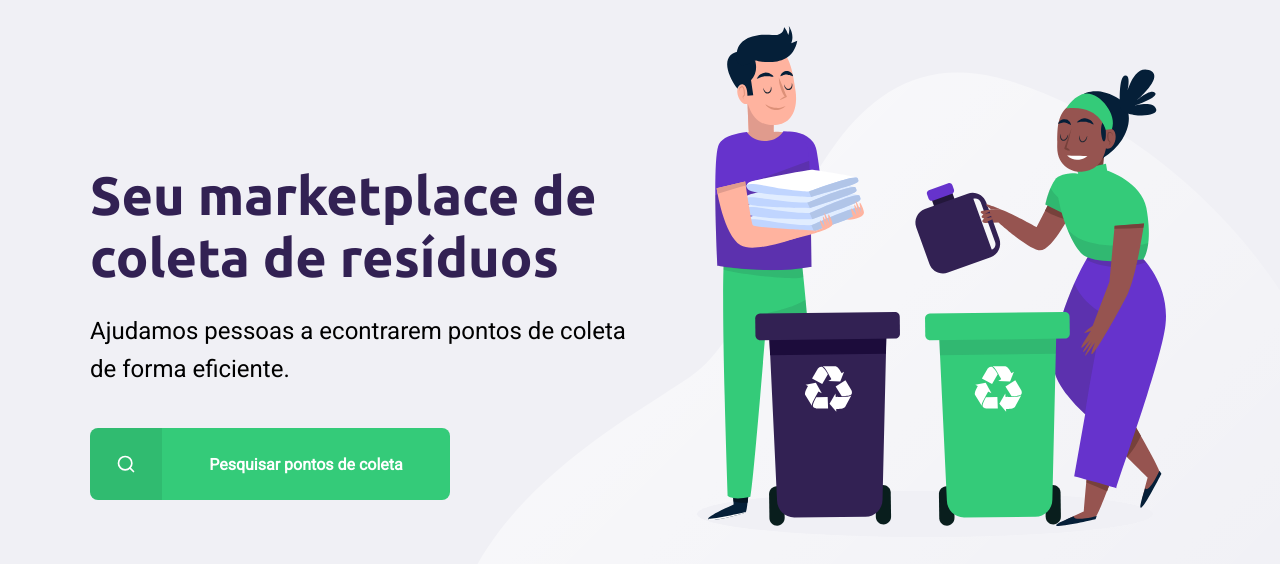
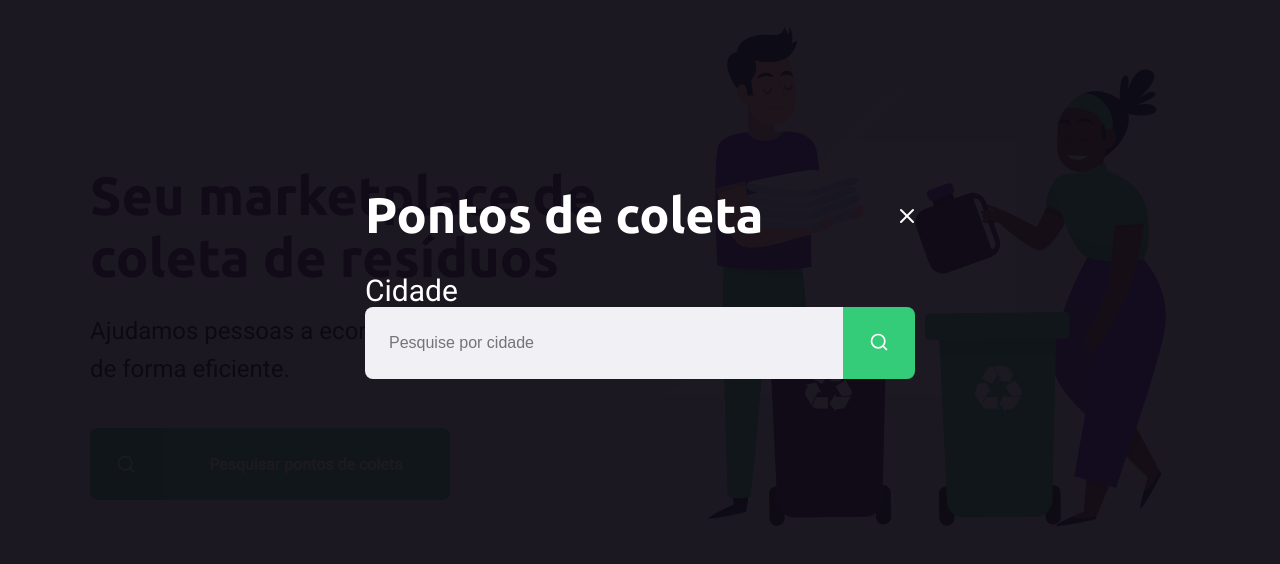
Before and after one commit to DevDalee/NLW01, a plain HTML site: page index.html in a window 1280 px wide. Both pictures are taken after a click on the link "Pesquisar pontos de coleta". Shown: the part 114-678 px from the top of the page. Drawn offline with Linux system fonts and the light colour scheme.

Commit message:
:coffee: Serch menu complete

```diff
--- a/index.html
+++ b/index.html
@@ -9,6 +9,8 @@
 
     <link rel="stylesheet" href="/styles/main.css">
     <link rel="stylesheet" href="/styles/home.css">
+    <link rel="stylesheet" href="/styles/modal.css">
+
     <link rel="stylesheet" href="/styles/responsive.css">
 
 </head>
@@ -33,5 +35,24 @@
             </main>
         </div>
     </div>
+
+    <div id="modal" class="hide">
+        <div class="content">
+            <div class="header">
+                <h1>Pontos de coleta</h1>
+                <a href="#">Fechar</a>
+            </div>
+            <form action="">
+                <label for="search">Cidade</label>
+                <div class="search field">
+                    <input type="text" name="search" placeholder="Pesquise por cidade">
+                    <button>
+                        <img src="/assets/search.svg" alt="Buscar">
+                    </button>
+                </div>
+            </form>
+        </div>
+    </div>
+    <script src="/scripts/index.js"></script>
 </body>
 </html>
--- /dev/null
+++ b/scripts/index.js
@@ -0,0 +1,11 @@
+const buttonSearch = document.querySelector("#page-home main a")
+const modal = document.querySelector("#modal")
+const close = document.querySelector("#modal .header a")
+
+buttonSearch.addEventListener("click", () =>{
+    modal.classList.toggle("hide")
+})
+
+close.addEventListener("click", () =>{
+    modal.classList.add("hide")
+})
--- a/styles/create-point.css
+++ b/styles/create-point.css
@@ -70,7 +70,7 @@ form .field-group{
 }
 
 form input, form select{
-    background-color: #f0f0f5;
+    background-color: var(--default-color);
 
     border: 0;
     padding: 16px 24px;
@@ -125,7 +125,8 @@ form button:hover{
     background-color: #f5f5f5;
     list-style:none;
 
-    border: 2px solid #f5f5f5;
+    border: 2px solid;
+    border-color: var(--default-color);
     border-radius: 8px;
 
     height: 180px;
--- a/styles/main.css
+++ b/styles/main.css
@@ -1,6 +1,7 @@
 :root{
     --title-color:#322153;
     --primary-color:#34cb79;
+    --default-color: #f0f0f5;
 }
 
 * {
@@ -14,7 +15,7 @@ html{
 }
 
 body{
-    background: #f0f0f5;
+    background: var(--default-color);
     -webkit-font-smoothing: antialiased;
 }
 
--- /dev/null
+++ b/styles/modal.css
@@ -0,0 +1,93 @@
+#modal  {
+    background-color: #0E0A14ef;
+
+    height:100vh;
+    width: 100vw;
+
+    position: fixed;
+    top: 0;
+
+    display: flex;
+    justify-content: center;
+    align-items: center;
+
+    transition: 400ms;
+}
+
+#modal.hide{
+    display: none;
+}
+
+#modal .content{
+    color: white;
+
+    width: 550px;
+    max-width: 1100px;
+}
+
+#modal .header {
+    display: flex;
+    align-items: center;
+    justify-content: space-between;
+
+
+    margin-bottom: 48px;
+}
+
+#modal .header a {
+    background-image: url("../assets/x.svg");
+
+    width: 20px;
+    height: 20px;
+
+    display:flex;
+
+    font-size: 0.01px;
+}
+
+#modal .header h1{
+    color: white;
+
+    font-size: 50px;
+    line-height: 42px;
+}
+
+#modal form label {
+    font-size: 30px;
+    line-height: 16px;
+
+    display: block;
+    margin-bottom: 8px;
+}
+
+#modal form .field{
+    display: flex;
+}
+
+#modal form input {
+    flex: 1;
+
+    background-color: var(--default-color);
+
+    border-radius: 8px 0 0 8px;
+    border: 0;
+
+    padding: 16px 24px;
+
+    font-size: 16px;
+    color: #6c6c80;
+}
+
+#modal form button {
+    width: 72px;
+    height: 72px;
+
+    background-color: var(--primary-color);
+
+    border: 0;
+    border-radius: 0 8px 8px 0;
+}
+
+#modal form button:hover{
+    background-color: #2fb85e;
+}
```
